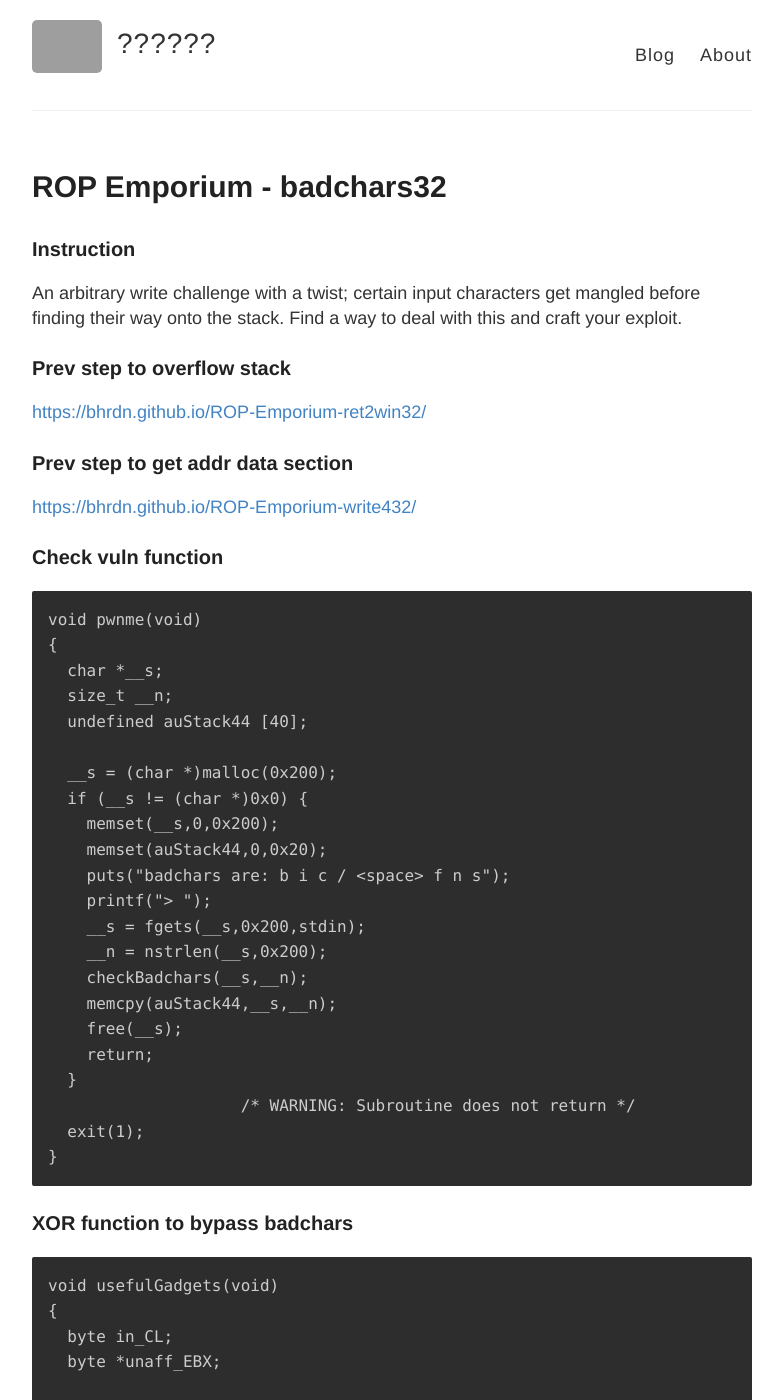
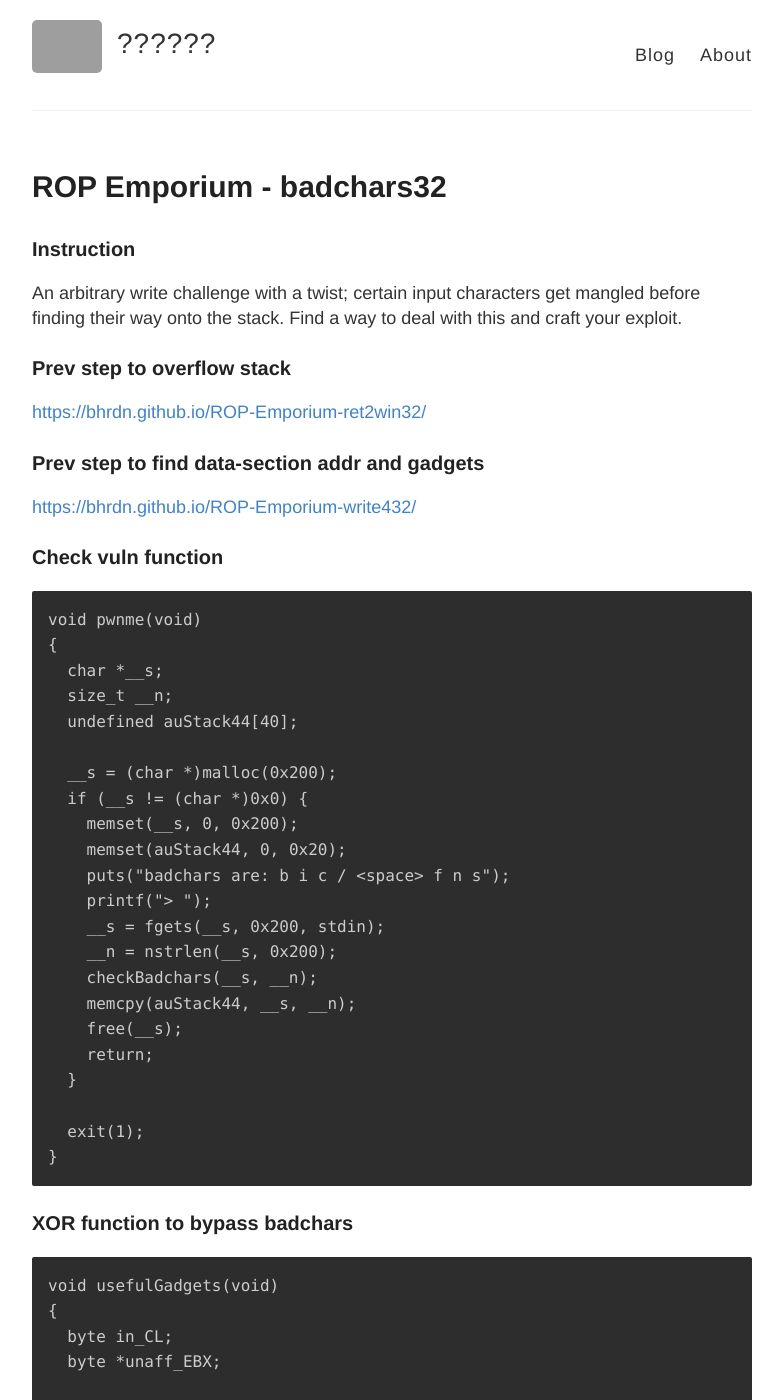
Before and after one commit to bhrdn/bhrdn.github.io, a Jekyll site: the page built from _posts/2020-03-22-ROP-Emporium-badchars32.md, in a window 1280 px wide and 1400 px high. Shown: the whole window, without its empty margins (248-1031 px from the left). Built offline with Jekyll 4.4.1, drawn with Linux system fonts in a browser that asks for light colours; grey boxes are pictures that could not be loaded.

Commit message:
:robot: Deploying content success - a2c86178e6145f12517f5528ee7708b2

````diff
--- a/_posts/2020-03-22-ROP-Emporium-badchars32.md
+++ b/_posts/2020-03-22-ROP-Emporium-badchars32.md
@@ -9,7 +9,7 @@ An arbitrary write challenge with a twist; certain input characters get mangled
 ### Prev step to overflow stack
 <https://bhrdn.github.io/ROP-Emporium-ret2win32/>
 
-### Prev step to get addr data section
+### Prev step to find data-section addr and gadgets
 <https://bhrdn.github.io/ROP-Emporium-write432/>
 
 ### Check vuln function
@@ -18,22 +18,22 @@ void pwnme(void)
 {
   char *__s;
   size_t __n;
-  undefined auStack44 [40];
+  undefined auStack44[40];
 
   __s = (char *)malloc(0x200);
   if (__s != (char *)0x0) {
-    memset(__s,0,0x200);
-    memset(auStack44,0,0x20);
+    memset(__s, 0, 0x200);
+    memset(auStack44, 0, 0x20);
     puts("badchars are: b i c / <space> f n s");
     printf("> ");
-    __s = fgets(__s,0x200,stdin);
-    __n = nstrlen(__s,0x200);
-    checkBadchars(__s,__n);
-    memcpy(auStack44,__s,__n);
+    __s = fgets(__s, 0x200, stdin);
+    __n = nstrlen(__s, 0x200);
+    checkBadchars(__s, __n);
+    memcpy(auStack44, __s, __n);
     free(__s);
     return;
   }
-                    /* WARNING: Subroutine does not return */
+
   exit(1);
 }
 ```
````
